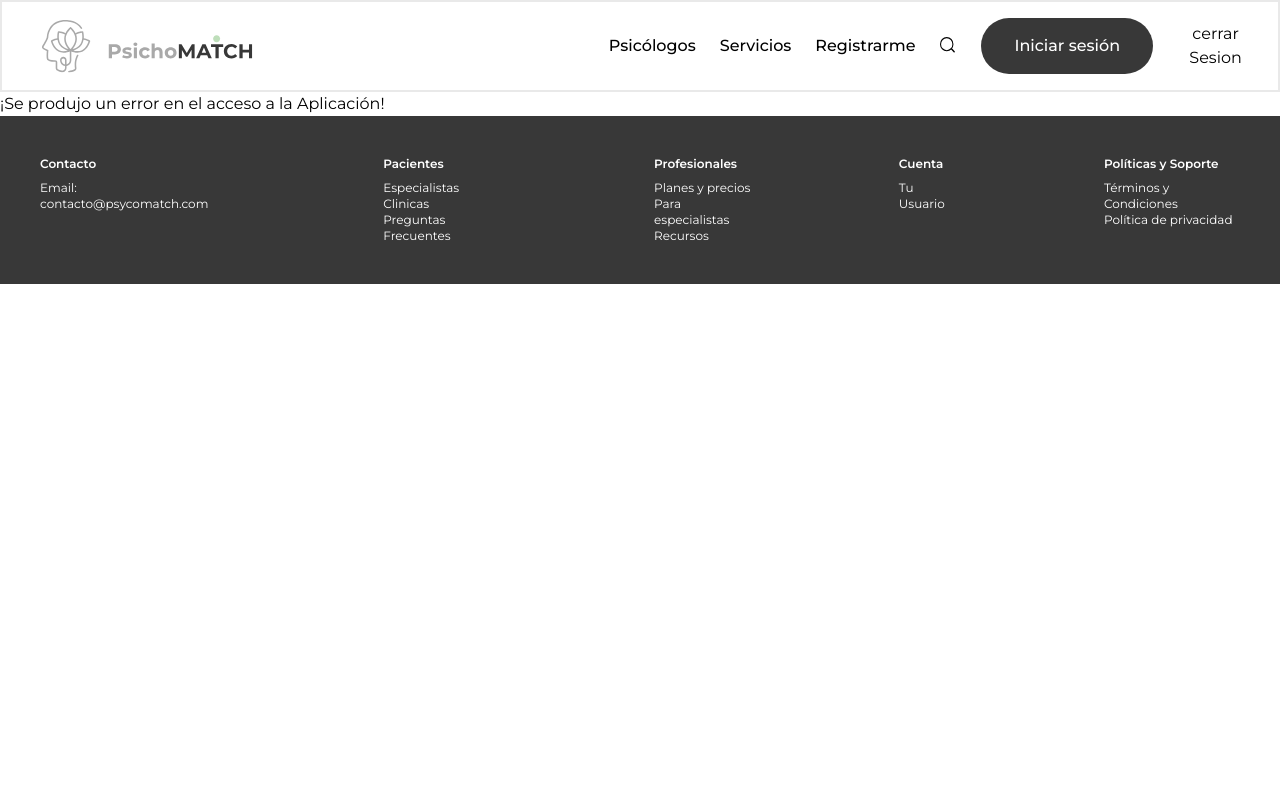
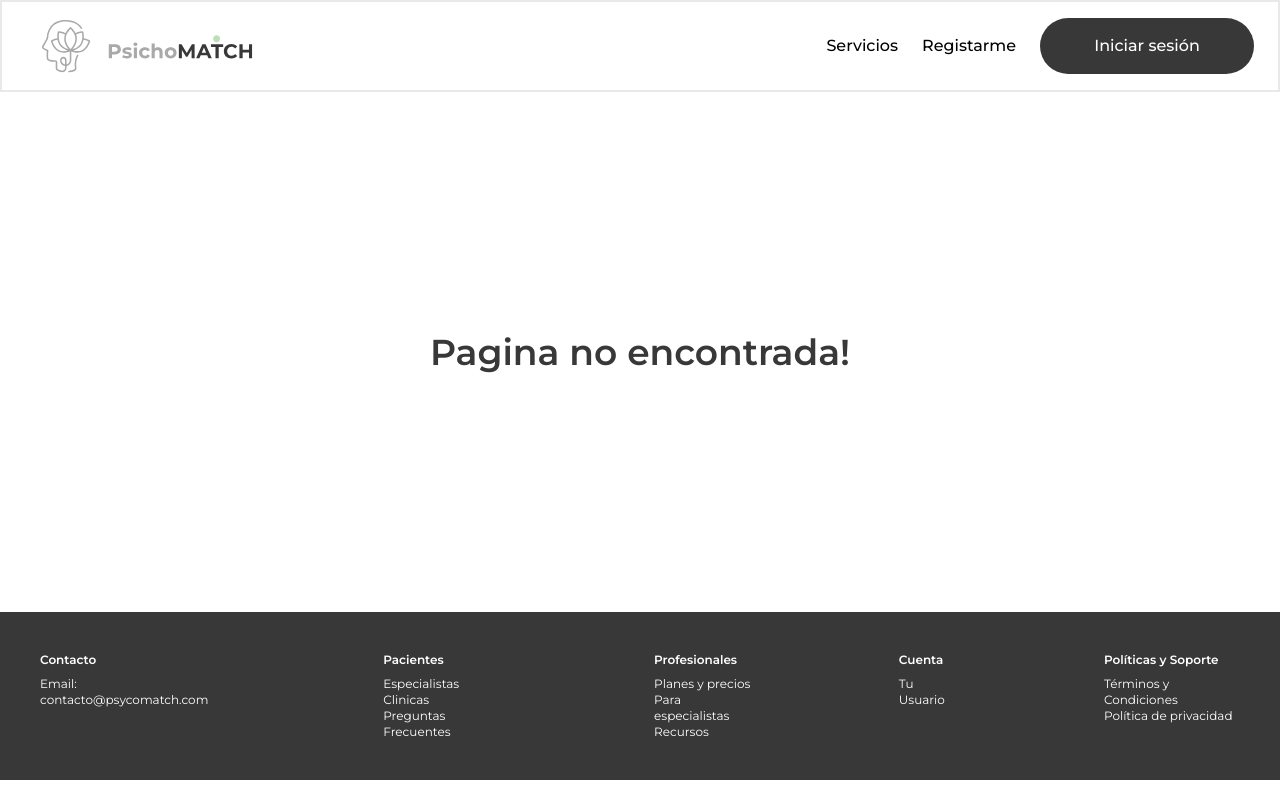
Before and after one commit to No-Country/C14-09-n-React-Node-Psichomatch, a React (Vite) app in the folder Frontend/: page /dashboard/1 in a window 1280 px wide. Built offline with nearby package versions, Linux system fonts and the light colour scheme.

Commit message:
cambios y colminacion de la navegacion.

```diff
--- /dev/null
+++ b/Frontend/src/Components/DesktopMenu.jsx
@@ -0,0 +1,47 @@
+import { NavLink } from "react-router-dom";
+
+function DesktopMenu({ jwt, handleAccountExit }) {
+  return (
+    <>
+      <NavLink
+        to="/servicios"
+        className="text-base text-black font-medium hover:text-[#A9A9A9]"
+      >
+        Servicios
+      </NavLink>
+      {jwt.token !== undefined ? (
+        <>
+          <NavLink
+            to="/psicologos"
+            className="text-base text-black font-medium hover:text-[#A9A9A9]"
+          >
+            Psicólogos
+          </NavLink>
+          <button
+            className="text-white text-base font-medium text-center bg-Gray-dark py-4 px-6 rounded-[32px] w-[214px] hover:bg-[#4f4f4f]"
+            onClick={handleAccountExit}
+          >
+            Cerrar Sesion
+          </button>
+        </>
+      ) : (
+        <>
+          <NavLink
+            to="/registro"
+            className="text-base text-black font-medium hover:text-[#A9A9A9]"
+          >
+            Registarme
+          </NavLink>
+          <NavLink
+            to="/login"
+            className="text-white text-base font-medium text-center bg-Gray-dark py-4 px-6 rounded-[32px] w-[214px] hover:bg-[#4f4f4f]"
+          >
+            Iniciar sesión
+          </NavLink>
+        </>
+      )}
+    </>
+  );
+}
+
+export default DesktopMenu;
--- a/Frontend/src/Components/Header.jsx
+++ b/Frontend/src/Components/Header.jsx
@@ -1,27 +1,20 @@
-import { useState } from "react";
-import { Dialog } from "@headlessui/react";
-import { Link, NavLink, useNavigate } from "react-router-dom";
+import { useContext, useState } from "react";
+import { Link, useNavigate } from "react-router-dom";
 import logo from "../assets/Images/logo.svg";
-import searchIcon from "../assets/Icons/search.svg";
-import clearIcon from "../assets/Icons/clear.svg";
 import bars3Icon from "../assets/Icons/bars3.svg";
-import logoIcon from "../assets/Images/logoIcon.svg";
+import { JwtContext } from "../Context/JwtContext";
+import DesktopMenu from "./DesktopMenu";
+import MobileMenu from "./MobileMenu";
 
-const navigation = [
-  { name: "Psicólogos", to: "/psicologos" },
-  { name: "Servicios", to: "/servicios" },
-  { name: "Registrarme", to: "/registro" },
-];
-
-const Header = function () {
+function Header() {
   const [mobileMenuOpen, setMobileMenuOpen] = useState(false);
-
+  const { jwt, destroySession } = useContext(JwtContext);
   const navigate = useNavigate(); // Use useNavigate here
 
-  const cerrarSesion = () => {
-    localStorage.removeItem('token');
-    navigate('/')
-  }
+  const handleAccountExit = () => {
+    destroySession();
+    navigate("/");
+  };
 
   return (
     <header className="border-2 border-[#e9e9e9]">
@@ -45,78 +38,17 @@ const Header = function () {
           </button>
         </div>
         <div className="hidden lg:flex justify-center items-center lg:gap-6 lg:flex-1 lg:justify-end">
-          {navigation.map((item) => (
-            <NavLink
-              key={item.name}
-              to={item.to}
-              className="text-base text-black font-medium hover:text-[#A9A9A9]"
-            >
-              {item.name}
-            </NavLink>
-          ))}
-          <NavLink to="/" className="">
-            <img src={searchIcon} alt="" />
-          </NavLink>
-          <NavLink
-            to="/login"
-            className="text-white text-base font-medium text-center bg-Gray-dark py-4 px-6 rounded-[32px] w-[214px] hover:bg-[#4f4f4f]"
-          >
-            Iniciar sesión
-          </NavLink>
-          <button onClick={() => cerrarSesion()}>cerrar Sesion</button>
+          <DesktopMenu jwt={jwt} handleAccountExit={handleAccountExit} />
         </div>
       </nav>
-      <Dialog
-        as="div"
-        className="lg:hidden"
-        open={mobileMenuOpen}
-        onClose={setMobileMenuOpen}
-      >
-        <div className="fixed inset-0 z-50" />
-        <Dialog.Panel className="fixed inset-y-0 right-0 z-50 w-full overflow-y-auto bg-white px-6 py-6 sm:max-w-sm sm:ring-1 sm:ring-gray-900/10">
-          <div className="flex items-center justify-between">
-            <Link to="/" className="-m-1.5 p-1.5">
-              <img className="" src={logoIcon} alt="" />
-            </Link>
-            <button
-              type="button"
-              className="-m-2.5 rounded-md p-2.5 text-gray-700"
-              onClick={() => setMobileMenuOpen(false)}
-            >
-              <span className="sr-only">Close menu</span>
-              <img src={clearIcon} alt="" />{" "}
-            </button>
-          </div>
-          <div className="mt-6 flow-root">
-            <div className="-my-6 divide-y divide-gray-500/10">
-              <div className="space-y-2 py-6">
-                {navigation.map((item) => (
-                  <NavLink
-                    key={item.name}
-                    to={item.to}
-                    className="-mx-3 block rounded-lg px-3 py-2 hover:font-bold text-base font-semibold leading-7 text-black hover:bg-gray-50"
-                  >
-                    {item.name}
-                  </NavLink>
-                ))}
-              </div>
-              <div className="py-6 gap-4 flex flex-col items-start">
-                <NavLink to="/" className="">
-                  <img src={searchIcon} alt="" />
-                </NavLink>
-                <NavLink
-                  to="/login"
-                  className="text-white text-base font-medium text-center bg-Gray-dark py-4 px-6 rounded-[32px] w-[214px] hover:bg-[#4f4f4f]"
-                >
-                  Iniciar sesión
-                </NavLink>
-              </div>
-            </div>
-          </div>
-        </Dialog.Panel>
-      </Dialog>
+      <MobileMenu
+        jwt={jwt}
+        mobileMenuOpen={mobileMenuOpen}
+        setMobileMenuOpen={setMobileMenuOpen}
+        handleAccountExit={handleAccountExit}
+      />
     </header>
   );
-};
+}
 
 export default Header;
--- a/Frontend/src/Components/HomePage/Hero.jsx
+++ b/Frontend/src/Components/HomePage/Hero.jsx
@@ -1,4 +1,3 @@
-import React from "react";
 import imgHero from "../../assets/Images/img-hero.png";
 import { ButtonLilacSlim } from "../Buttons";
 
@@ -6,7 +5,7 @@ const Hero = () => {
   return (
     <div className="flex flex-col my-6 lg:flex-row mx-8 sm:mx-12 md:mx-16 lg:mx-24 xl:mx-32 gap-12 md:gap-4">
       <div className="flex justify-between flex-col gap-6">
-        <h1 className="text-Gray-dark max-w-xl text-4xl lg:text-5xl leading-[3rem] lg:leading-[4rem] font-semibold">
+        <h1 className="text-Gray-dark lg:max-w-lg xl:max-w-xl text-4xl xl:text-5xl leading-[3rem] xl:leading-[4rem] font-semibold">
           Encuentra apoyo psicológico con facilidad, en cualquier momento y
           lugar.
         </h1>
@@ -14,7 +13,10 @@ const Hero = () => {
           Cultiva tu bienestar emocional
         </p>
         <div className="flex justify-center md:justify-start">
-          <ButtonLilacSlim additionalClasses="w-[384px]" text={"Encontrar un psicólogo"} />
+          <ButtonLilacSlim
+            additionalClasses="w-[384px]"
+            text={"Encontrar un psicólogo"}
+          />
         </div>
       </div>
       <div className="flex justify-center items-center lg:flex-1">
--- /dev/null
+++ b/Frontend/src/Components/MobileMenu.jsx
@@ -0,0 +1,91 @@
+import { NavLink, Link } from "react-router-dom";
+import { Dialog } from "@headlessui/react";
+import logoIcon from "../assets/Images/logoIcon.svg";
+import clearIcon from "../assets/Icons/clear.svg";
+
+function MobileMenu({
+  jwt,
+  mobileMenuOpen,
+  setMobileMenuOpen,
+  handleAccountExit,
+}) {
+  return (
+    <Dialog
+      as="div"
+      className="lg:hidden"
+      open={mobileMenuOpen}
+      onClose={setMobileMenuOpen}
+    >
+      <div className="fixed inset-0 z-50" />
+      <Dialog.Panel className="fixed inset-y-0 right-0 z-50 w-full overflow-y-auto bg-white px-6 py-6 sm:max-w-sm sm:ring-1 sm:ring-gray-900/10">
+        <div className="flex items-center justify-between">
+          <Link to="/" className="-m-1.5 p-1.5">
+            <img className="" src={logoIcon} alt="" />
+          </Link>
+          <button
+            type="button"
+            className="-m-2.5 rounded-md p-2.5 text-gray-700"
+            onClick={() => setMobileMenuOpen(false)}
+          >
+            <span className="sr-only">Close menu</span>
+            <img src={clearIcon} alt="" />
+          </button>
+        </div>
+        <div className="mt-6 flow-root">
+          <div className="-my-6 divide-y divide-gray-500/10">
+            <div className="space-y-2 py-6">
+              <NavLink
+                to="/servicios"
+                className="-mx-3 block rounded-lg px-3 py-2 hover:font-bold text-base font-semibold leading-7 text-black hover:bg-gray-50"
+              >
+                Servicios
+              </NavLink>
+              {jwt.token !== undefined ? (
+                <>
+                  <NavLink
+                    to="/psicologos"
+                    className="-mx-3 block rounded-lg px-3 py-2 hover:font-bold text-base font-semibold leading-7 text-black hover:bg-gray-50"
+                  >
+                    Psicólogos
+                  </NavLink>
+                </>
+              ) : (
+                <>
+                  <NavLink
+                    to="/registro"
+                    className="-mx-3 block rounded-lg px-3 py-2 hover:font-bold text-base font-semibold leading-7 text-black hover:bg-gray-50"
+                  >
+                    Registarme
+                  </NavLink>
+                </>
+              )}
+            </div>
+            <div className="py-6 gap-4 flex flex-col items-start">
+              {jwt.token !== undefined ? (
+                <>
+                  <button
+                    onClick={handleAccountExit}
+                    className="text-white text-base font-medium text-center bg-Gray-dark py-4 px-6 rounded-[32px] w-[214px] hover:bg-[#4f4f4f]"
+                  >
+                    Cerrar sesión
+                  </button>
+                </>
+              ) : (
+                <>
+                  <NavLink
+                    to="/login"
+                    className="text-white text-base font-medium text-center bg-Gray-dark py-4 px-6 rounded-[32px] w-[214px] hover:bg-[#4f4f4f]"
+                  >
+                    Iniciar sesión
+                  </NavLink>
+                </>
+              )}
+            </div>
+          </div>
+        </div>
+      </Dialog.Panel>
+    </Dialog>
+  );
+}
+
+export default MobileMenu;
--- a/Frontend/src/Context/JwtContext.jsx
+++ b/Frontend/src/Context/JwtContext.jsx
@@ -1,17 +1,16 @@
 /* Importaciones */
-import { createContext, useState } from "react"
+import { createContext, useState, useEffect } from "react";
+import jwtDecode from "jwt-decode";
 
 const initalState = {
   id: undefined,
   role: undefined,
-  exp: undefined,
   jwt: undefined,
 };
 
 const Context = createContext({
   id: "",
   role: "",
-  exp: "",
   jwt: "",
   setJwt: () => {},
   destroySession: () => {},
@@ -22,10 +21,26 @@ const Context = createContext({
 const JwtProvider = ({ children }) => {
   const [jwt, setJwt] = useState(initalState);
 
+  const firstRender = () => {
+    const token = localStorage.getItem("token");
+    if (token) {
+      const decodedToken = jwtDecode(token);
+      setJwt({
+        id: decodedToken.id,
+        token: token,
+        role: decodedToken.id,
+      });
+    }
+  };
+
   const destroySession = () => {
     localStorage.removeItem("token");
     setJwt(initalState);
   };
+
+  useEffect(() => {
+    firstRender();
+  }, []);
 
   return (
     <Context.Provider value={{ jwt, setJwt, destroySession }}>
--- a/Frontend/src/Pages/NotFoundScreen.jsx
+++ b/Frontend/src/Pages/NotFoundScreen.jsx
@@ -1,7 +1,7 @@
 export const NotFoundScreen = () => {
   return (
     <div>
-      <h1>¡Se produjo un error en el acceso a la Aplicación!</h1>
+      <h1 className="text-Gray-dark text-center mx-auto my-60 text-4xl font-semibold">Pagina no encontrada!</h1>
     </div>
   );
 };
--- a/Frontend/src/components/Login.jsx
+++ b/Frontend/src/components/Login.jsx
@@ -14,7 +14,7 @@ const Login = () => {
     formState: { errors },
   } = useForm();
 
-  const { jwt, setJwt } = useContext(JwtContext);
+  const { setJwt } = useContext(JwtContext);
 
   const navigate = useNavigate(); // Use useNavigate here
 
```
